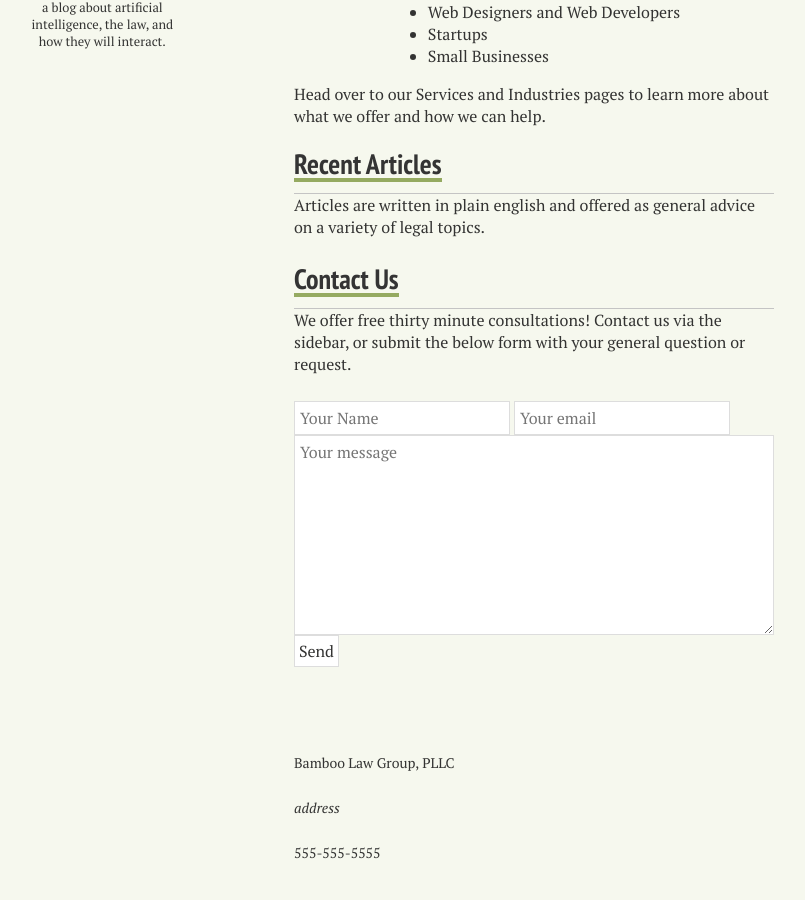
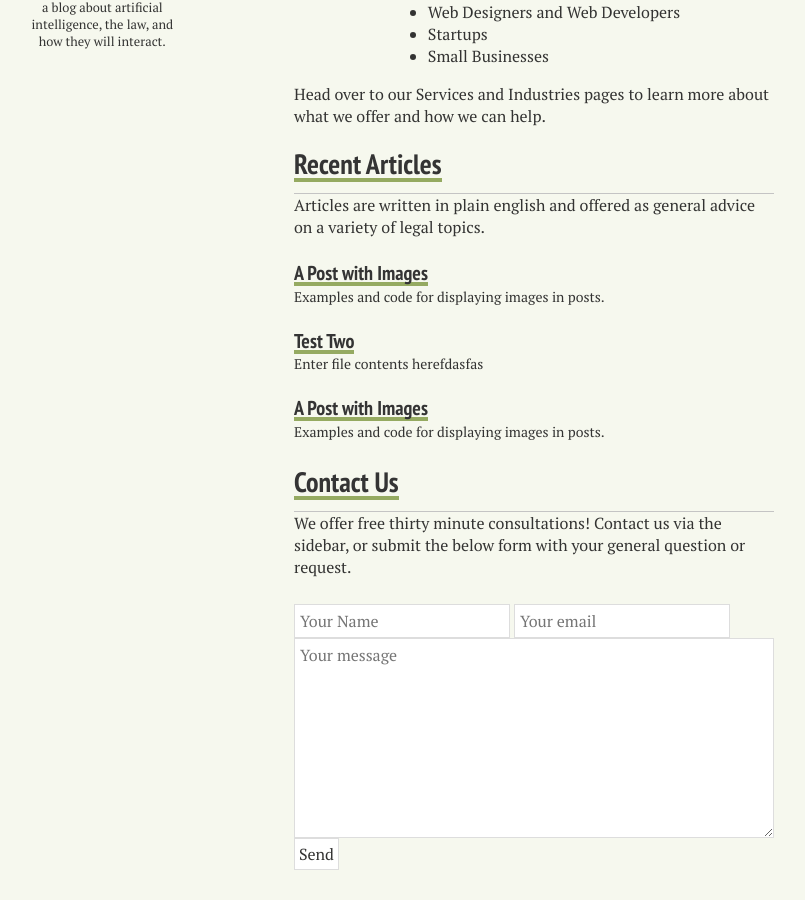
Before and after one commit to nerdyfergy/blg-site-mm3, a Jekyll site: the page built from index.md, in a window 1280 px wide and 900 px high, scrolled down 1195 px. Shown: the whole window, without its empty margins (26-831 px from the left). Built offline with Jekyll 4.4.1, drawn with Linux system fonts in a browser that asks for light colours; nearby versions of some CDN libraries.

Commit message:
Update home.html

```diff
--- a/_layouts/home.html
+++ b/_layouts/home.html
@@ -42,7 +42,7 @@
     {% include _static.html %}
     <h3><a href="{{ site.url}}/posts/">Recent Articles</a></h3>
     <p>Articles are written in plain english and offered as general advice on a variety of legal topics.</p>
-      {% for post in site.post limit:5 %}
+      {% for post in site.posts limit:3 %}
     <article>
       {% if post.link %}
         <h2 class="link-post"><a href="{{ site.url }}{{ post.url }}" title="{{ post.title }}">{{ post.title }}</a> <a href="{{ post.link }}" target="_blank" title="{{ post.title }}"><i class="fa fa-link"></i></a></h2>
@@ -52,6 +52,7 @@
       {% endif %}
     </article>
     {% endfor %}
+
 
     <h3><a href="{{ site.url}}/contact/">Contact Us</a></h3>
     <p>We offer free thirty minute consultations! Contact us via the sidebar, or submit the below form with your general question or request.</p>
```
Lines whose indentation alone changed are shown as unchanged.
